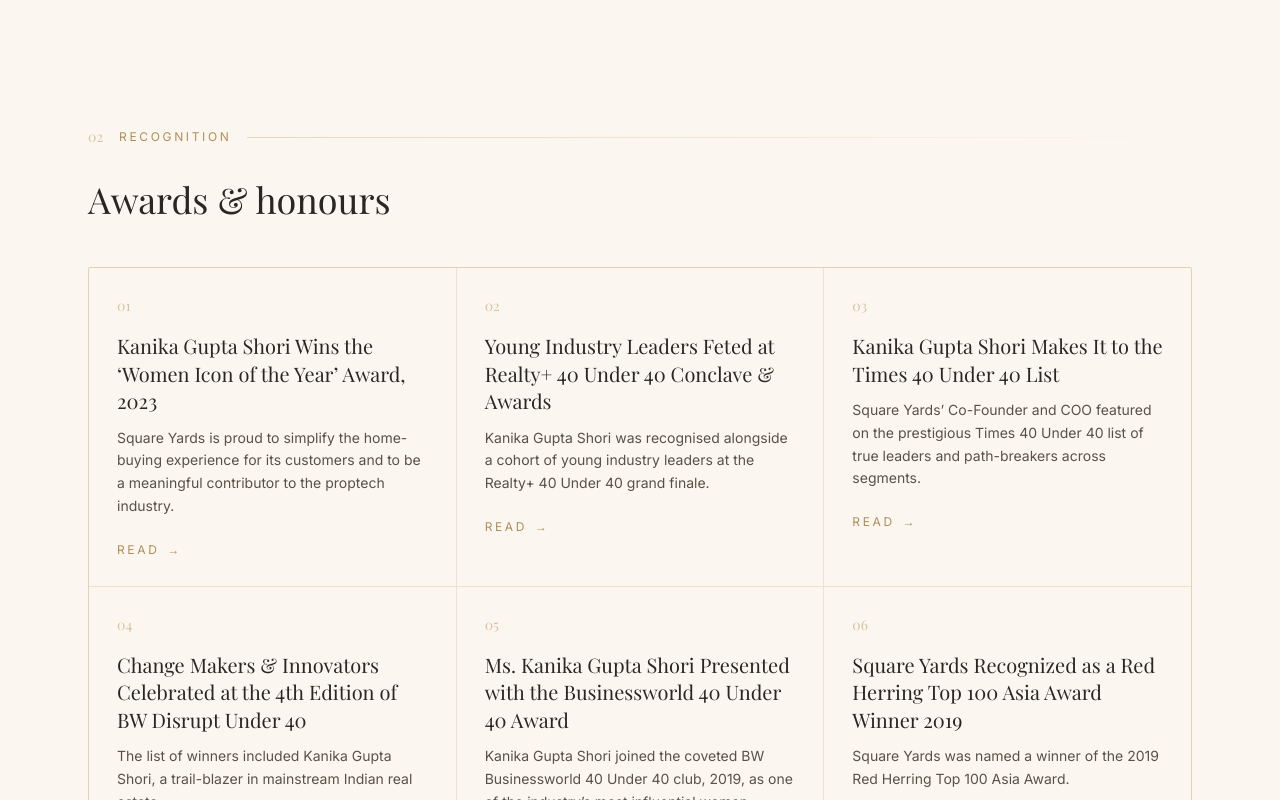
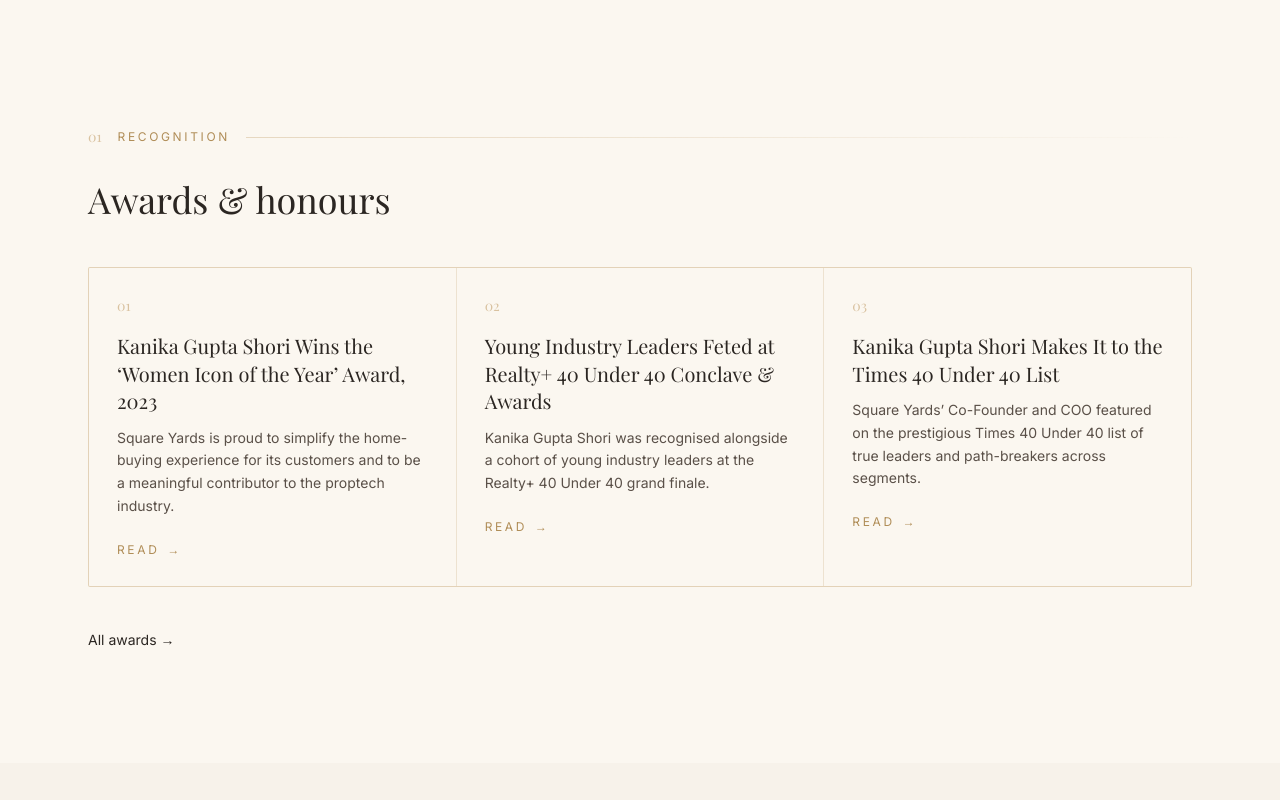
Before and after one commit to divabindal-web/kanikasqy, a Next.js app: page / in a window 1280 px wide. Shown: the part 1300-2100 px from the top of the page. Built offline with nearby package versions, Linux system fonts and the light colour scheme.

Commit message:
Update Awards.tsx

```diff
--- a/components/Awards.tsx
+++ b/components/Awards.tsx
@@ -4,13 +4,13 @@
 import SectionLabel from "./SectionLabel";
 
 export default function Awards() {
-  const featured = awards.slice(0, 6);
+  const featured = awards.slice(0, 3);
 
   return (
     <section id="awards" className="scroll-mt-24 py-24 md:py-28">
       <div className="mx-auto max-w-6xl px-6">
         <Reveal>
-          <SectionLabel index="02">Recognition</SectionLabel>
+          <SectionLabel index="01">Recognition</SectionLabel>
         </Reveal>
 
         <Reveal>
```
